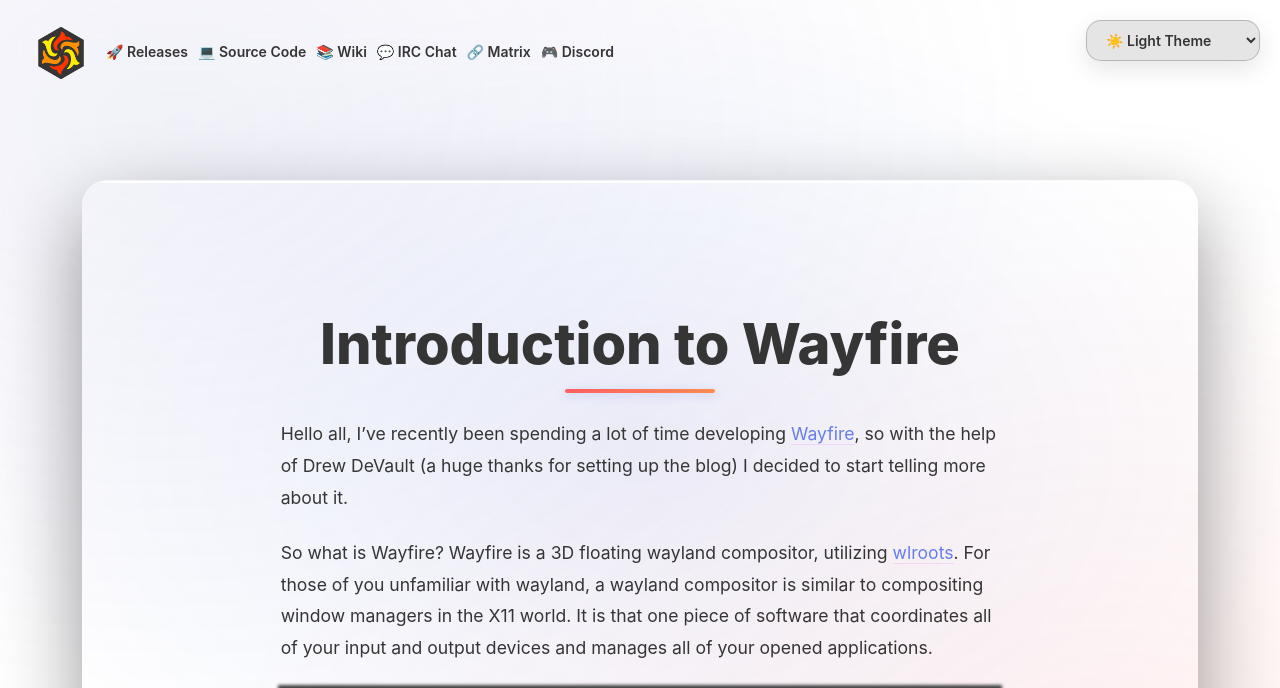
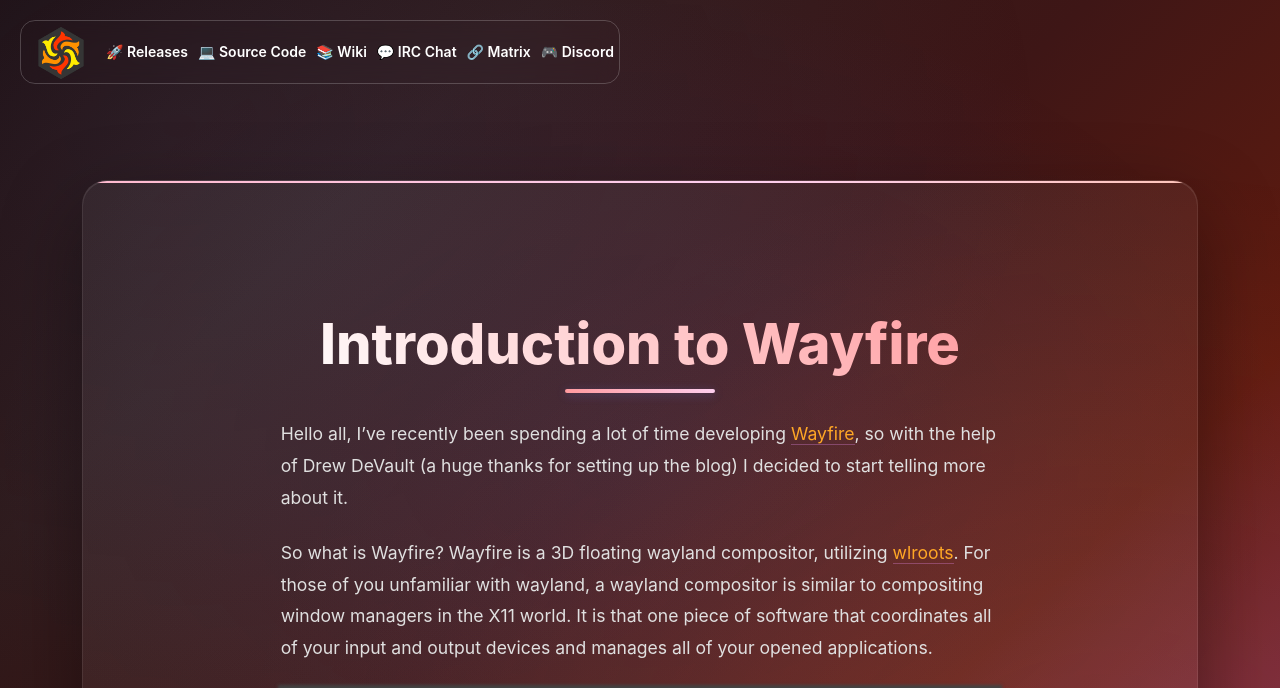
Before and after one commit to lightap/wayfirewm.github.io, a Jekyll site: the page built from _posts/2019-01-13-Introduction-to-Wayfire.md, in a window 1280 px wide. Shown: the top 688 px of the page. Built offline with Jekyll 4.4.1, drawn with Linux system fonts in a browser that asks for light colours; grey boxes are pictures that could not be loaded.

Commit message:
top navigation bar glued in pos, centered icon

```diff
--- a/_layouts/master.html
+++ b/_layouts/master.html
@@ -764,7 +764,7 @@
   background: none !important;
   border: 1px solid rgba(255, 255, 255, 0.2) !important;
 }
-
+<!--
 	.nav-links {
 	background: rgba(255, 255, 255, 0.0);
       border: 1px solid rgba(255, 255, 255, 0.2);
@@ -788,7 +788,38 @@
 	  align-items: center;
       z-index: 1000;
     }
+-->
 
+.nav-links {
+    background: rgba(255, 255, 255, 0.0);
+    border: 1px solid rgba(255, 255, 255, 0.2);
+    border-radius: 15px;
+    padding: 5px 5px;
+    font-size: 14px;
+    font-weight: 600;
+    cursor: pointer;
+    backdrop-filter: blur(10px);
+    transition: all 0.3s ease;
+
+    /* position: fixed; */
+    position: absolute;
+    top: 20px;
+    left: 20px; /* Positioned to the left of the theme selector */
+    display: flex;
+    gap: 10px;
+    justify-content: flex-start; /* Changed from center to flex-start for left alignment */
+    align-items: center;
+    z-index: 1000;
+
+    /* Ensure container properly wraps content */
+    width: fit-content;
+    min-width: 0;
+    flex-shrink: 0;
+    box-sizing: border-box;
+
+    /* Clean edge finishing */
+    overflow: hidden;
+}
 
 /* Add this CSS to fix the white hover effect */
 .nav-link {
@@ -867,7 +898,8 @@
     <title>{{ page.title }}</title>
   </head>
   <body>
-  <body data-theme="light">
+  <body data-theme="sunset">
+<!--
   <div class="theme-selector">
     <select class="theme-dropdown" id="themeSelector">
 	  <option value="light">☀️ Light Theme</option>
@@ -878,7 +910,7 @@
       <option value="cosmic">🚀 Black/White</option>
     </select>
   </div>
-
+-->
   <nav class="nav-links">
   <h1 class="logo">
   <a class="navbar-brand" href="/">
```
Also changed, not shown: index.html (+17 -10 lines).
